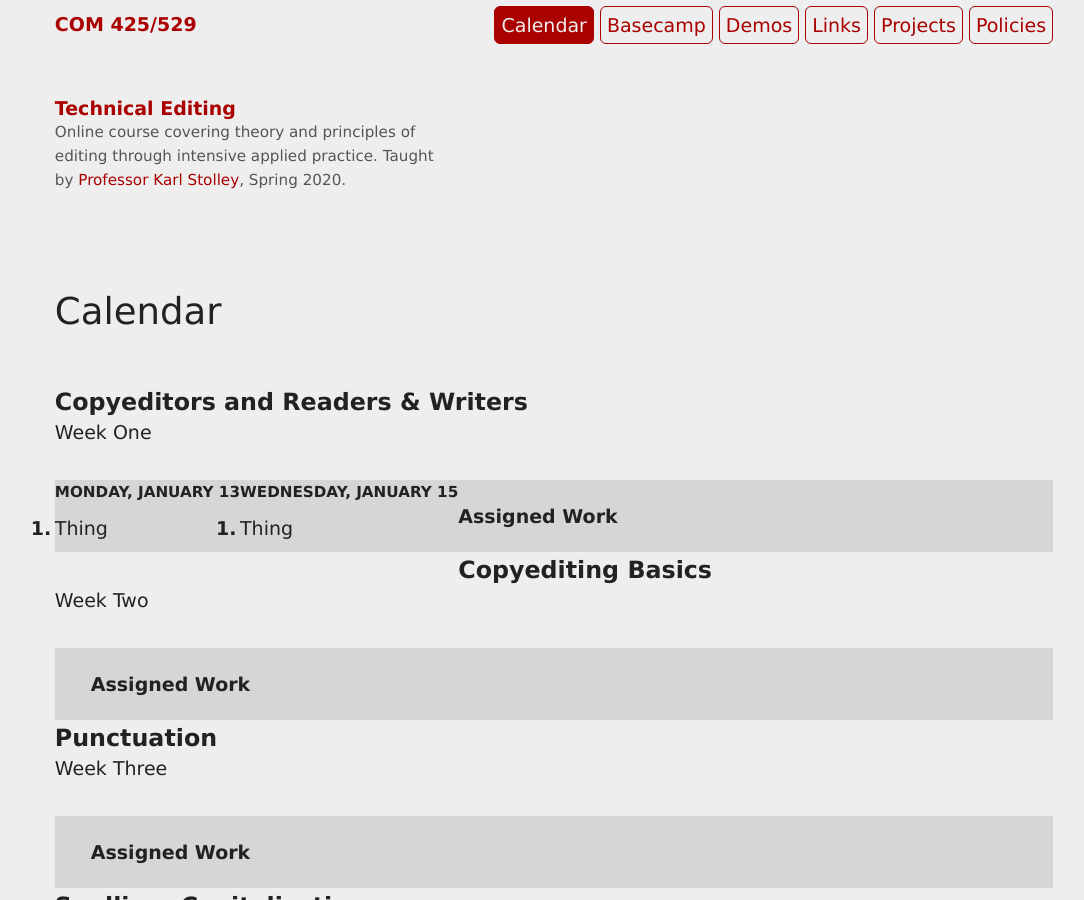
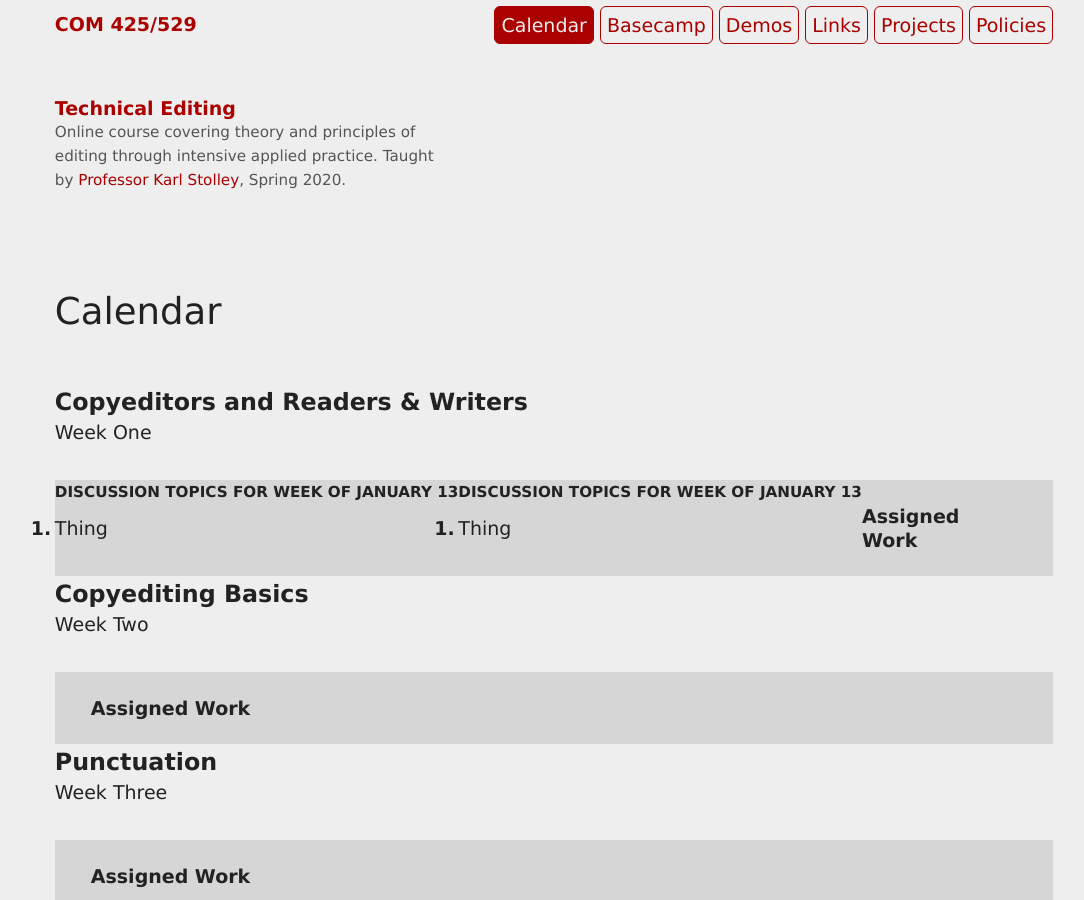
Before and after one commit to karlstolley/jekyll-theme-course, a Jekyll site: the page built from index.md, in a window 1280 px wide and 900 px high. Shown: the whole window, without its empty margins (86-1170 px from the left). Built offline with Jekyll 4.4.1, drawn with Linux system fonts in a browser that asks for light colours; some web fonts are replaced.

Commit message:
Conditionally generate agenda headings

```diff
--- a/_config.yml
+++ b/_config.yml
@@ -10,9 +10,6 @@ course:
   tagline: >
     Online course covering theory and principles of editing through intensive applied practice.
   term: Spring 2020
-  days:
-    - Monday
-    - Wednesday
   license:
     name: Creative Commons
     url: https://creativecommons.org/licenses/by/4.0/
--- a/_layouts/calendar.html
+++ b/_layouts/calendar.html
@@ -20,14 +20,13 @@ layout: default
     </header>
     {% for meeting in week.meetings %}
     <section class="agenda">
-      <!--
-        Logic for outputting this heading; "Discussion Topics, Week of January 13" for online
-        courses? Or async courses? Otherwise, run the date based on the days listed in `_config.yml`
-        based on the offsets in `_data/utility.yml`
-      -->
-      {% assign day_key = site.course.days[forloop.index0] | downcase %}
-      {% assign day_offset = site.data.utility.day_offsets[day_key] | times: 1 %}
-      <h4>{{ site.course.days[forloop.index0] }}, {{ entry.begins | date: "%s" | plus: day_offset | date: "%B %e" }}</h4>
+      {% if site.course.days %}
+        {% assign day_key = site.course.days[forloop.index0] | downcase %}
+        {% assign day_offset = site.data.utility.day_offsets[day_key] | times: 1 %}
+        <h4>{{ entry.begins | date: "%s" | plus: day_offset | date: "%A, %B %e" }}</h4>
+      {% else %}
+        <h4>Discussion Topics for Week of {{ entry.begins | date: "%B %e" }}</h4>
+      {% endif %}
       <ol>
         <li>Thing</li>
       </ol>
```
